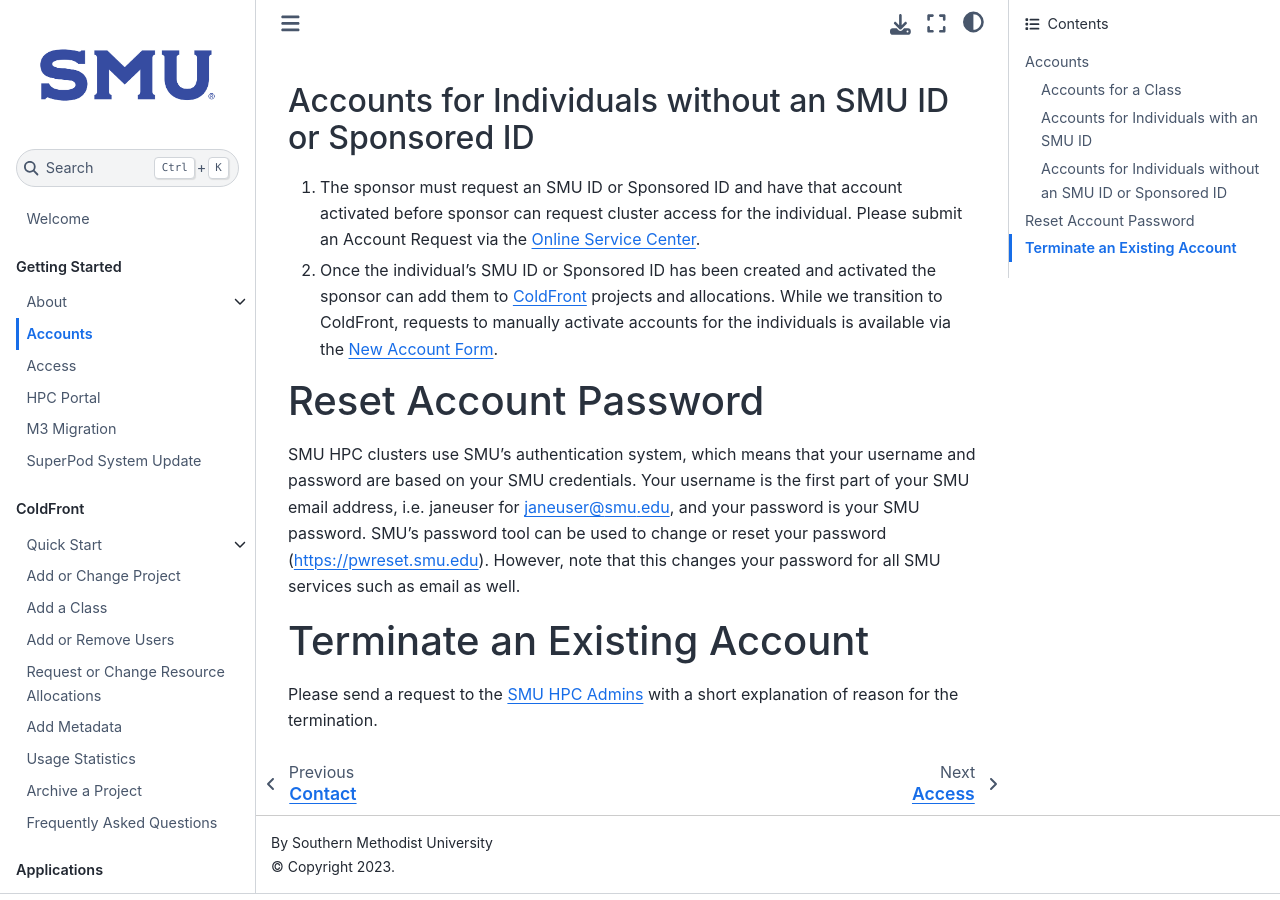
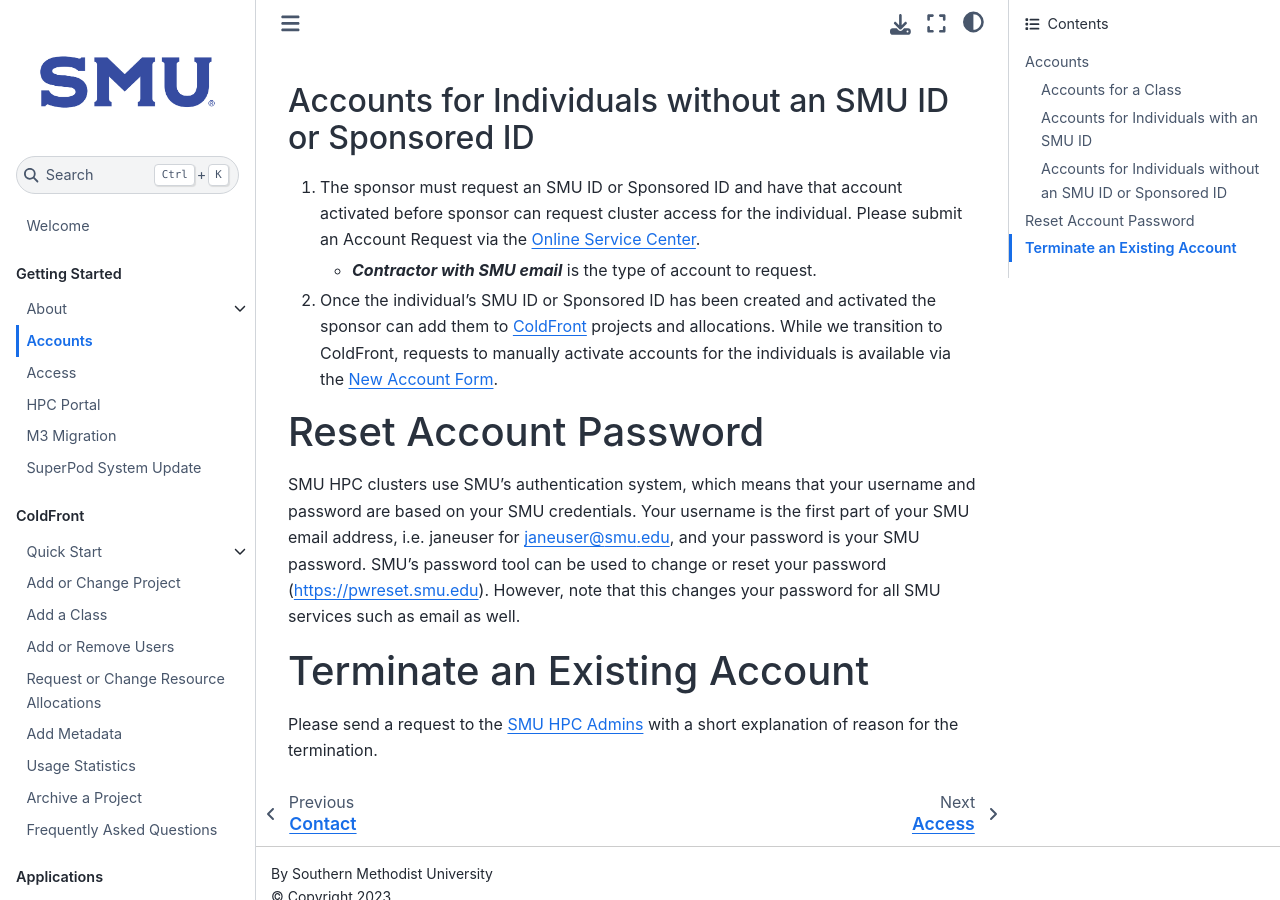
Before and after one commit to SouthernMethodistUniversity/hpc_docs, a Jupyter Book: the page built from docs/accounts.md, in a window 1280 px wide and 900 px high, scrolled down 1051 px. Built offline with Jupyter Book 1.0.4 settings and Sphinx 7.4.7 and the Sphinx Book theme 1.1.4, drawn with Linux system fonts in a browser that asks for light colours.

Commit message:
Update accounts.md

```diff
--- a/docs/accounts.md
+++ b/docs/accounts.md
@@ -46,6 +46,7 @@
    activated before sponsor can request cluster access for the individual.
    Please submit an Account Request via the
    [Online Service Center](https://help.smu.edu/User/Dashboard).
+   - ***Contractor with SMU email*** is the type of account to request.
 2. Once the individual\'s SMU ID or Sponsored ID has been created and
    activated the sponsor can add them to [ColdFront](https://hpcaccess.smu.edu)
    projects and allocations. While we transition to ColdFront, requests to
```
